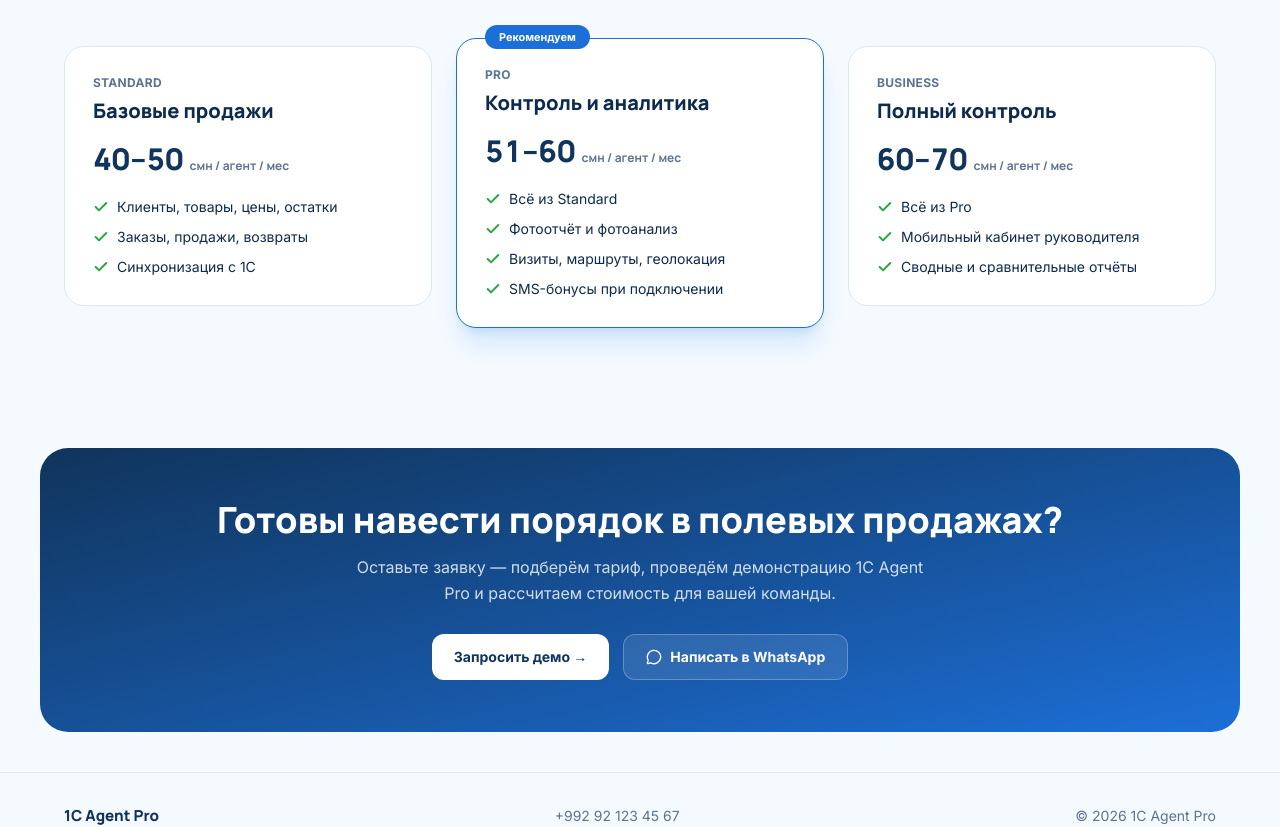
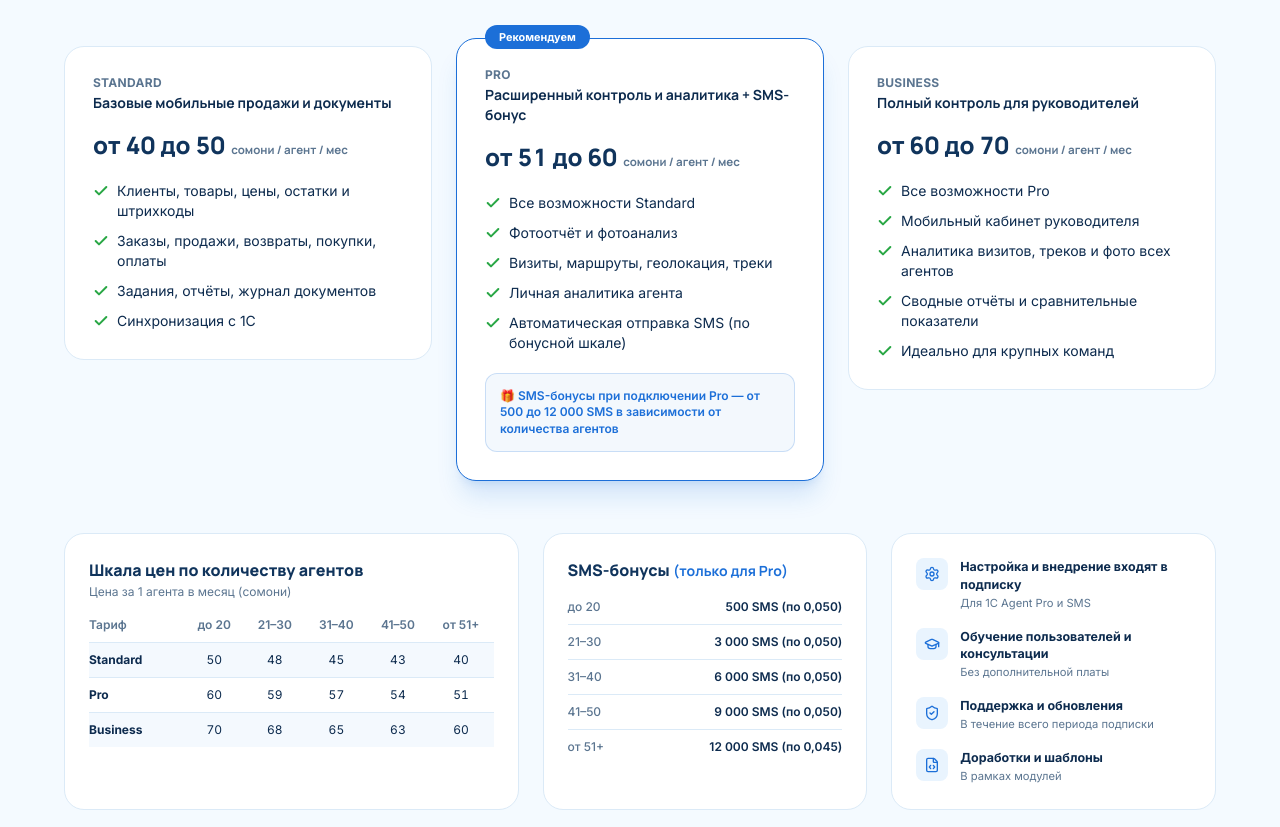
Before and after one commit to Shodikulzoda/1c-agent-pro-website, a Next.js app: page / in a window 1280 px wide. Shown: the part 4680-5507 px from the top of the page. Built offline with nearby package versions, Linux system fonts and the light colour scheme; no server answers.

Commit message:
feat: expand pricing section with scale table, SMS bonus, included features

```diff
--- a/src/components/sections/Pricing.tsx
+++ b/src/components/sections/Pricing.tsx
@@ -1,6 +1,7 @@
 import { Check } from "lucide-react";
 import { Container } from "@/components/ui/Container";
 import { SectionHeading } from "@/components/ui/SectionHeading";
+import { icons } from "@/lib/icons";
 import { cn } from "@/lib/cn";
 import { pricing } from "@/content/site";
 
@@ -14,6 +15,7 @@
           description={pricing.description}
         />
 
+        {/* Tier cards */}
         <div className="grid gap-6 lg:grid-cols-3 lg:items-start">
           {pricing.tiers.map((tier) => (
             <div
@@ -33,12 +35,12 @@
               <p className="text-ink-soft text-xs font-bold tracking-wide uppercase">
                 {tier.tag}
               </p>
-              <p className="font-display text-ink mt-1.5 text-xl font-extrabold">
-                {tier.name}
+              <p className="font-display text-ink mt-0.5 text-sm font-semibold">
+                {tier.subtitle}
               </p>
-              <p className="font-display text-heading mt-4 text-3xl font-extrabold tabular-nums">
+              <p className="font-display text-heading mt-4 text-2xl font-extrabold tabular-nums">
                 {tier.priceRange}
-                <span className="text-ink-soft ml-1.5 text-xs font-semibold">
+                <span className="text-ink-soft ml-1.5 text-[0.72rem] font-semibold">
                   {tier.unit}
                 </span>
               </p>
@@ -55,8 +57,87 @@
                   </li>
                 ))}
               </ul>
+
+              {tier.smsBonusNote ? (
+                <div className="border-brand-blue/20 bg-brand-blue/5 mt-5 rounded-xl border p-3.5">
+                  <p className="text-brand-blue text-xs font-semibold leading-snug">
+                    🎁 {tier.smsBonusNote}
+                  </p>
+                </div>
+              ) : null}
             </div>
           ))}
+        </div>
+
+        {/* Scale table + SMS bonus + Included */}
+        <div className="grid gap-6 lg:grid-cols-[1.4fr_1fr_1fr]">
+          {/* Scale table */}
+          <div className="border-line bg-surface rounded-[20px] border p-6">
+            <p className="font-display text-heading text-base font-extrabold">
+              {pricing.scaleTable.title}
+            </p>
+            <p className="text-ink-soft mt-0.5 text-xs">{pricing.scaleTable.subtitle}</p>
+            <div className="mt-4 overflow-x-auto">
+              <table className="w-full text-[0.75rem]">
+                <thead>
+                  <tr className="text-ink-soft border-line border-b">
+                    <th className="pb-2 pr-3 text-left font-semibold">Тариф</th>
+                    {pricing.scaleTable.columns.map((col) => (
+                      <th key={col} className="pb-2 px-1 text-center font-semibold whitespace-nowrap">
+                        {col}
+                      </th>
+                    ))}
+                  </tr>
+                </thead>
+                <tbody>
+                  {pricing.scaleTable.rows.map((row, i) => (
+                    <tr key={row.tier} className={cn("border-line border-b last:border-0", i % 2 === 0 && "bg-surface-tint/50")}>
+                      <td className="py-2 pr-3 font-bold text-left">{row.tier}</td>
+                      {row.values.map((val, j) => (
+                        <td key={j} className="py-2 px-1 text-center tabular-nums">{val}</td>
+                      ))}
+                    </tr>
+                  ))}
+                </tbody>
+              </table>
+            </div>
+          </div>
+
+          {/* SMS bonus table */}
+          <div className="border-line bg-surface rounded-[20px] border p-6">
+            <p className="font-display text-heading text-base font-extrabold">
+              {pricing.smsBonus.title}{" "}
+              <span className="text-brand-blue font-semibold text-sm">({pricing.smsBonus.subtitle})</span>
+            </p>
+            <div className="mt-4 flex flex-col gap-2">
+              {pricing.smsBonus.rows.map((row) => (
+                <div key={row.agents} className="border-line flex items-center justify-between border-b pb-2 last:border-0 last:pb-0 text-[0.75rem]">
+                  <span className="text-ink-soft font-medium">{row.agents}</span>
+                  <span className="text-ink font-semibold">{row.bonus}</span>
+                </div>
+              ))}
+            </div>
+          </div>
+
+          {/* Included */}
+          <div className="border-line bg-surface rounded-[20px] border p-6">
+            <div className="flex flex-col gap-4">
+              {pricing.included.map((item) => {
+                const Icon = icons[item.icon as keyof typeof icons];
+                return (
+                  <div key={item.title} className="flex items-start gap-3">
+                    <span className="bg-surface-tint flex h-8 w-8 shrink-0 items-center justify-center rounded-lg">
+                      <Icon aria-hidden="true" className="text-brand-blue h-4 w-4" strokeWidth={2} />
+                    </span>
+                    <div>
+                      <p className="text-ink text-[0.78rem] font-bold leading-snug">{item.title}</p>
+                      <p className="text-ink-soft mt-0.5 text-[0.7rem]">{item.description}</p>
+                    </div>
+                  </div>
+                );
+              })}
+            </div>
+          </div>
         </div>
       </Container>
     </section>
--- a/src/content/site.ts
+++ b/src/content/site.ts
@@ -283,48 +283,86 @@
   eyebrow: "Тарифы и условия",
   title: "Простая и понятная стоимость",
   description:
-    "Выберите подходящий тариф для вашей команды. Оплата по факту, внедрение и обучение включены.",
+    "Выберите подходящий тариф для вашей команды и получайте больше результатов.",
   tiers: [
     {
       tag: "Standard",
+      subtitle: "Базовые мобильные продажи и документы",
       name: "Базовые продажи",
-      priceRange: "40–50",
-      unit: "смн / агент / мес",
+      priceRange: "от 40 до 50",
+      unit: "сомони / агент / мес",
       highlighted: false,
       badge: null,
+      smsBonusNote: null,
       features: [
-        "Клиенты, товары, цены, остатки",
-        "Заказы, продажи, возвраты",
+        "Клиенты, товары, цены, остатки и штрихкоды",
+        "Заказы, продажи, возвраты, покупки, оплаты",
+        "Задания, отчёты, журнал документов",
         "Синхронизация с 1С",
       ],
     },
     {
       tag: "Pro",
+      subtitle: "Расширенный контроль и аналитика + SMS-бонус",
       name: "Контроль и аналитика",
-      priceRange: "51–60",
-      unit: "смн / агент / мес",
+      priceRange: "от 51 до 60",
+      unit: "сомони / агент / мес",
       highlighted: true,
       badge: "Рекомендуем",
+      smsBonusNote:
+        "SMS-бонусы при подключении Pro — от 500 до 12 000 SMS в зависимости от количества агентов",
       features: [
-        "Всё из Standard",
+        "Все возможности Standard",
         "Фотоотчёт и фотоанализ",
-        "Визиты, маршруты, геолокация",
-        "SMS-бонусы при подключении",
+        "Визиты, маршруты, геолокация, треки",
+        "Личная аналитика агента",
+        "Автоматическая отправка SMS (по бонусной шкале)",
       ],
     },
     {
       tag: "Business",
+      subtitle: "Полный контроль для руководителей",
       name: "Полный контроль",
-      priceRange: "60–70",
-      unit: "смн / агент / мес",
+      priceRange: "от 60 до 70",
+      unit: "сомони / агент / мес",
       highlighted: false,
       badge: null,
+      smsBonusNote: null,
       features: [
-        "Всё из Pro",
+        "Все возможности Pro",
         "Мобильный кабинет руководителя",
-        "Сводные и сравнительные отчёты",
+        "Аналитика визитов, треков и фото всех агентов",
+        "Сводные отчёты и сравнительные показатели",
+        "Идеально для крупных команд",
       ],
     },
+  ],
+  scaleTable: {
+    title: "Шкала цен по количеству агентов",
+    subtitle: "Цена за 1 агента в месяц (сомони)",
+    columns: ["до 20", "21–30", "31–40", "41–50", "от 51+"],
+    rows: [
+      { tier: "Standard", values: ["50", "48", "45", "43", "40"] },
+      { tier: "Pro", values: ["60", "59", "57", "54", "51"] },
+      { tier: "Business", values: ["70", "68", "65", "63", "60"] },
+    ],
+  },
+  smsBonus: {
+    title: "SMS-бонусы",
+    subtitle: "только для Pro",
+    rows: [
+      { agents: "до 20", bonus: "500 SMS (по 0,050)" },
+      { agents: "21–30", bonus: "3 000 SMS (по 0,050)" },
+      { agents: "31–40", bonus: "6 000 SMS (по 0,050)" },
+      { agents: "41–50", bonus: "9 000 SMS (по 0,050)" },
+      { agents: "от 51+", bonus: "12 000 SMS (по 0,045)" },
+    ],
+  },
+  included: [
+    { icon: "settings", title: "Настройка и внедрение входят в подписку", description: "Для 1C Agent Pro и SMS" },
+    { icon: "graduation-cap", title: "Обучение пользователей и консультации", description: "Без дополнительной платы" },
+    { icon: "shield-check", title: "Поддержка и обновления", description: "В течение всего периода подписки" },
+    { icon: "file-code", title: "Доработки и шаблоны", description: "В рамках модулей" },
   ],
 } as const;
 
--- a/src/lib/icons.ts
+++ b/src/lib/icons.ts
@@ -5,7 +5,9 @@
   CheckCircle2,
   ClipboardList,
   Factory,
+  FileCode,
   Gem,
+  GraduationCap,
   Headphones,
   LayoutDashboard,
   MapPin,
@@ -14,6 +16,8 @@
   RefreshCw,
   Rocket,
   Route,
+  Settings,
+  ShieldCheck,
   ShoppingCart,
   Smartphone,
   Store,
@@ -51,6 +55,10 @@
   "trending-up": TrendingUp,
   headphones: Headphones,
   gem: Gem,
+  settings: Settings,
+  "graduation-cap": GraduationCap,
+  "shield-check": ShieldCheck,
+  "file-code": FileCode,
 } satisfies Record<string, LucideIcon>;
 
 export type IconName = keyof typeof icons;
```
